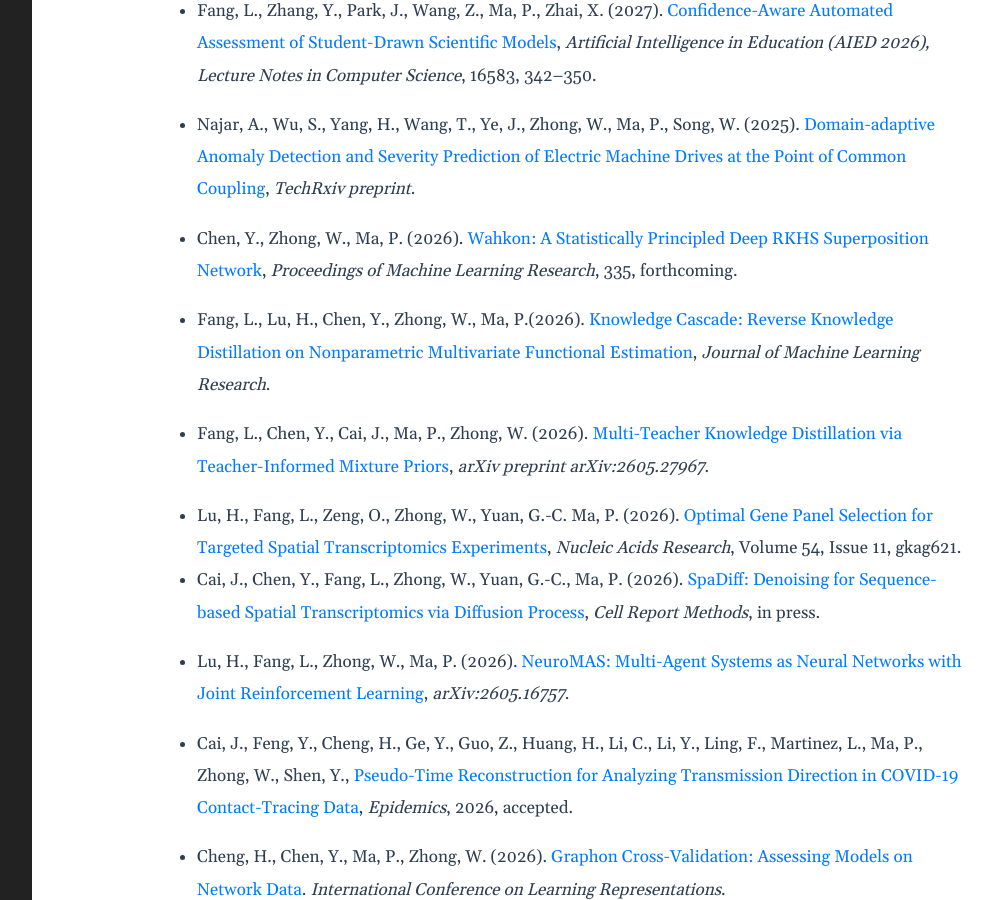
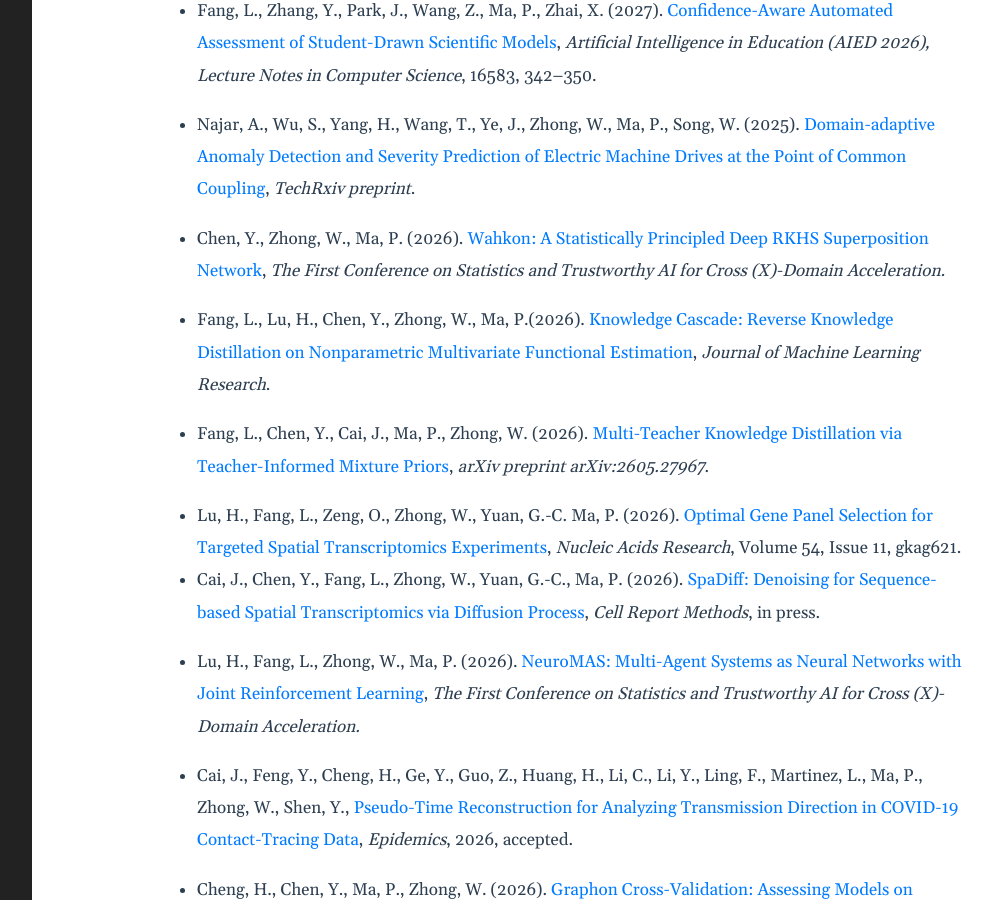
Before and after one commit to BDALpingio/BDALpingio.github.io, a Jekyll site: the page built from 3_publications.md, in a window 1280 px wide and 900 px high, scrolled down 470 px. Shown: the whole window, without its empty margins (188-1181 px from the left). Built offline with Jekyll 4.4.1, drawn with Linux system fonts in a browser that asks for light colours.

Commit message:
Update 3_publications.md

```diff
--- a/3_publications.md
+++ b/3_publications.md
@@ -13,7 +13,7 @@ permalink: /3_publications/
 
 * Najar, A., Wu, S., Yang, H., Wang, T., Ye, J., Zhong, W., Ma, P., Song, W. (2025). [Domain-adaptive Anomaly Detection and Severity Prediction of Electric Machine Drives at the Point of Common Coupling](https://www.techrxiv.org/doi/full/10.36227/techrxiv.176101231.19551555/v2), *TechRxiv preprint*.
 
-* Chen, Y., Zhong, W., Ma, P. (2026). [Wahkon: A Statistically Principled Deep RKHS Superposition Network](https://openreview.net/forum?id=pbHIU8XWtM), *Proceedings of Machine Learning Research*, 335, forthcoming.
+* Chen, Y., Zhong, W., Ma, P. (2026). [Wahkon: A Statistically Principled Deep RKHS Superposition Network](https://openreview.net/forum?id=pbHIU8XWtM), *The First Conference on Statistics and Trustworthy AI for Cross (X)-Domain Acceleration.*
 
 -  Fang, L., Lu, H., Chen, Y., Zhong, W., Ma, P.(2026). [Knowledge Cascade: Reverse Knowledge Distillation on Nonparametric Multivariate Functional Estimation](http://jmlr.org/papers/v27/23-0359.html), _Journal of Machine Learning Research_.
 
@@ -21,7 +21,7 @@ permalink: /3_publications/
 
 - Lu, H., Fang, L., Zeng, O.,  Zhong, W., Yuan, G.-C. Ma, P. (2026). [Optimal Gene Panel Selection for Targeted Spatial Transcriptomics Experiments](https://academic.oup.com/nar/article-abstract/doi/10.1093/nar/gkag621/8709438?utm_source=authortollfreelink&utm_campaign=nar&utm_medium=email), _Nucleic Acids Research_, Volume 54, Issue 11, gkag621.
 - Cai, J., Chen, Y., Fang, L., Zhong, W., Yuan, G.-C., Ma, P. (2026). [SpaDiff: Denoising for Sequence-based Spatial Transcriptomics via Diffusion Process](https://www.cell.com/cell-reports-methods/fulltext/S2667-2375(26)00231-6), _Cell Report Methods_, in press.
-- Lu, H., Fang, L., Zhong, W., Ma, P. (2026). [NeuroMAS: Multi-Agent Systems as Neural Networks with Joint Reinforcement Learning](https://arxiv.org/abs/2605.16757), _arXiv:2605.16757_.
+- Lu, H., Fang, L., Zhong, W., Ma, P. (2026). [NeuroMAS: Multi-Agent Systems as Neural Networks with Joint Reinforcement Learning](https://openreview.net/pdf?id=psCz7NClif), *The First Conference on Statistics and Trustworthy AI for Cross (X)-Domain Acceleration.*
 
 - Cai, J., Feng, Y., Cheng, H., Ge, Y., Guo, Z., Huang, H., Li, C., Li, Y., Ling, F., Martinez, L., Ma, P., Zhong, W., Shen, Y., [Pseudo-Time Reconstruction for Analyzing Transmission Direction in COVID-19 Contact-Tracing Data](https://doi.org/10.1016/j.epidem.2026.100914), _Epidemics_, 2026, accepted.
 
```
